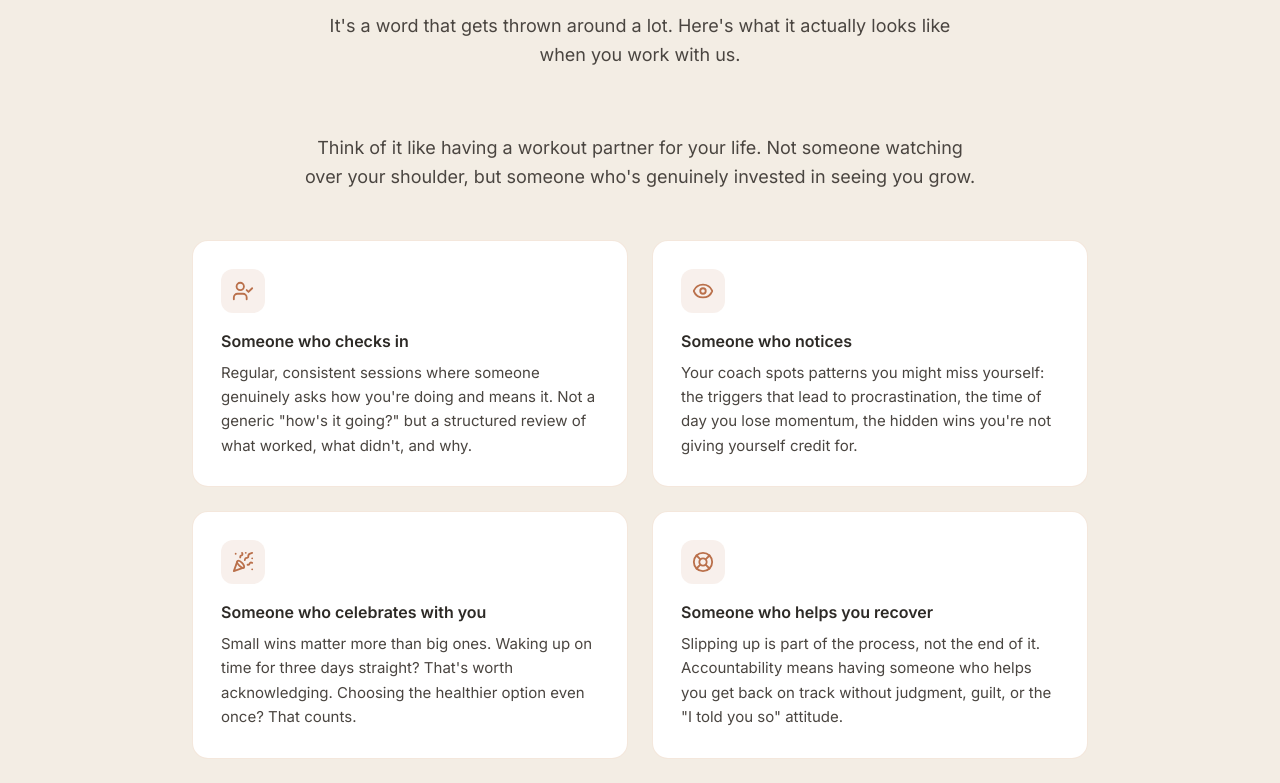
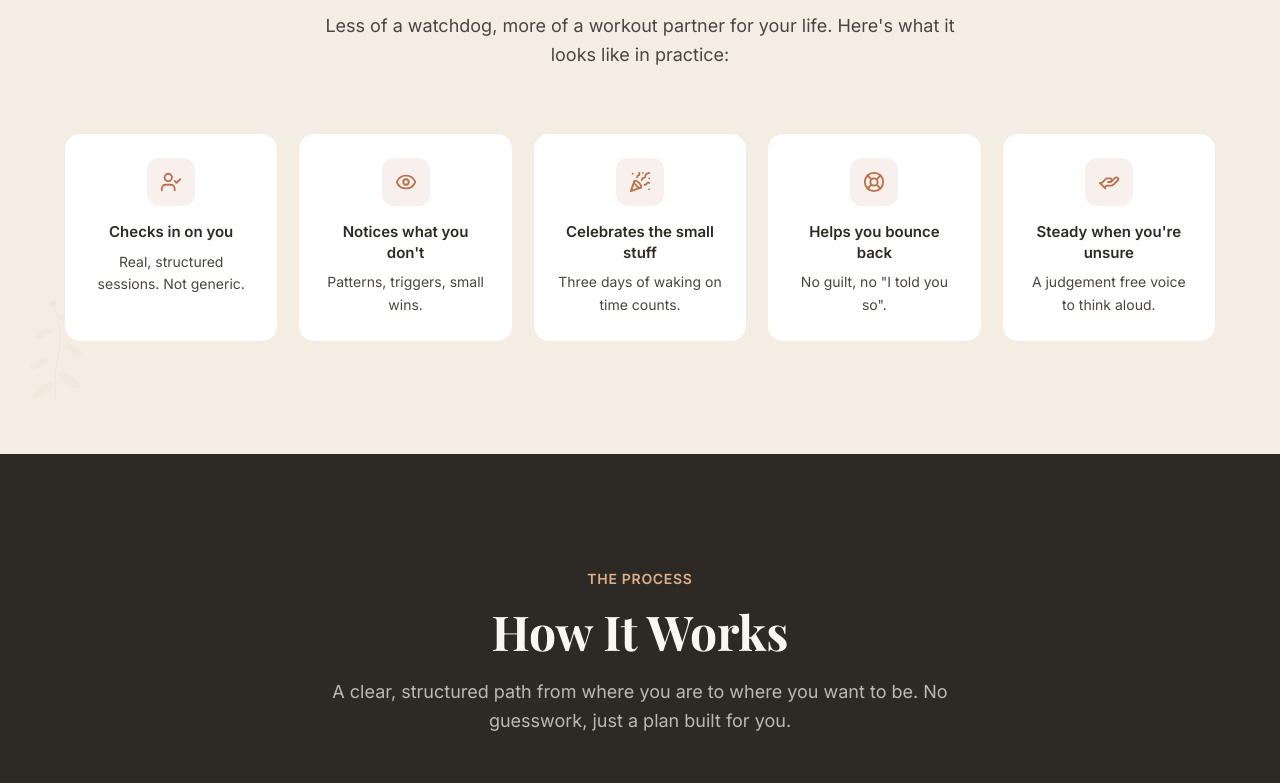
Before and after one commit to tanayapsyche/Saantvanaa, a Next.js app: page / in a window 1280 px wide. Shown: the part 1860-2643 px from the top of the page. Built offline with nearby package versions, Linux system fonts and the light colour scheme; a web font is replaced by a local one.

Commit message:
Restore hero min-heights, compact Accountability cards, horizontally scrollable testimonials with humanised voice

```diff
--- a/src/app/before-you-begin/BeforeYouBeginContent.tsx
+++ b/src/app/before-you-begin/BeforeYouBeginContent.tsx
@@ -14,7 +14,7 @@ export function BeforeYouBeginContent() {
   return (
     <>
       {/* Hero — Morning Nook aesthetic */}
-      <section className="relative overflow-hidden">
+      <section className="relative overflow-hidden min-h-[85vh] flex items-center">
         <div className="absolute inset-0">
           <Image
             src="/images/autumn-window.jpg"
--- a/src/app/contact/ContactContent.tsx
+++ b/src/app/contact/ContactContent.tsx
@@ -13,7 +13,7 @@ export function ContactContent() {
   return (
     <>
       {/* Hero — Morning Nook aesthetic */}
-      <section className="relative overflow-hidden">
+      <section className="relative overflow-hidden min-h-[85vh] flex items-center">
         <div className="absolute inset-0">
           <Image
             src="/images/flowers-shadow.jpg"
--- a/src/app/services/ServicesContent.tsx
+++ b/src/app/services/ServicesContent.tsx
@@ -61,7 +61,7 @@ export function ServicesContent() {
   return (
     <>
       {/* Hero — Morning Nook aesthetic */}
-      <section className="relative overflow-hidden">
+      <section className="relative overflow-hidden min-h-[85vh] flex items-center">
         <div className="absolute inset-0">
           <Image
             src="/images/morning-nook.jpg"
--- a/src/components/home/Accountability.tsx
+++ b/src/components/home/Accountability.tsx
@@ -8,33 +8,28 @@ import { FlowerInVase, Sprig } from "@/components/ui/Decorations";
 const aspects = [
   {
     icon: UserCheck,
-    title: "Someone who checks in",
-    description:
-      "Regular, consistent sessions where someone genuinely asks how you're doing and means it. Not a generic \"how's it going?\" but a structured review of what worked, what didn't, and why.",
+    title: "Checks in on you",
+    line: "Real, structured sessions. Not generic.",
   },
   {
     icon: Eye,
-    title: "Someone who notices",
-    description:
-      "Your coach spots patterns you might miss yourself: the triggers that lead to procrastination, the time of day you lose momentum, the hidden wins you're not giving yourself credit for.",
+    title: "Notices what you don't",
+    line: "Patterns, triggers, small wins.",
   },
   {
     icon: PartyPopper,
-    title: "Someone who celebrates with you",
-    description:
-      "Small wins matter more than big ones. Waking up on time for three days straight? That's worth acknowledging. Choosing the healthier option even once? That counts.",
+    title: "Celebrates the small stuff",
+    line: "Three days of waking on time counts.",
   },
   {
     icon: LifeBuoy,
-    title: "Someone who helps you recover",
-    description:
-      "Slipping up is part of the process, not the end of it. Accountability means having someone who helps you get back on track without judgment, guilt, or the \"I told you so\" attitude.",
+    title: "Helps you bounce back",
+    line: "No guilt, no \"I told you so\".",
   },
   {
     icon: HelpingHand,
-    title: "Someone to lean on when you're unsure",
-    description:
-      "Some decisions feel too big to make alone. Whether it's a small wobble or a real fork in the road, you'll have a steady, judgement free voice to help you think it through and find your way.",
+    title: "Steady when you're unsure",
+    line: "A judgement free voice to think aloud.",
   },
 ];
 
@@ -48,35 +43,27 @@ export function Accountability() {
         <SectionHeading
           label="Accountability"
           title="What Does Accountability Actually Mean?"
-          subtitle="It's a word that gets thrown around a lot. Here's what it actually looks like when you work with us."
+          subtitle="Less of a watchdog, more of a workout partner for your life. Here's what it looks like in practice:"
         />
 
-        <div className="max-w-4xl mx-auto">
-          <motion.p
-            initial={{ opacity: 0, y: 15 }}
-            whileInView={{ opacity: 1, y: 0 }}
-            viewport={{ once: true }}
-            className="text-center text-lg text-dark-light leading-relaxed mb-12 max-w-2xl mx-auto"
-          >
-            Think of it like having a workout partner for your life. Not someone watching over
-            your shoulder, but someone who&apos;s genuinely invested in seeing you grow.
-          </motion.p>
-
-          <div className="grid grid-cols-1 sm:grid-cols-2 gap-6">
+        <div className="max-w-6xl mx-auto">
+          <div className="grid grid-cols-2 sm:grid-cols-3 lg:grid-cols-5 gap-4 sm:gap-5">
             {aspects.map((item, i) => (
               <motion.div
                 key={item.title}
                 initial={{ opacity: 0, y: 20 }}
                 whileInView={{ opacity: 1, y: 0 }}
                 viewport={{ once: true }}
-                transition={{ duration: 0.5, delay: i * 0.1 }}
-                className="bg-white rounded-2xl p-7 border border-secondary/30 hover:border-accent/30 transition-all hover:shadow-md"
+                transition={{ duration: 0.4, delay: i * 0.07 }}
+                className="bg-white rounded-2xl p-5 sm:p-6 border border-secondary/25 hover:border-accent/35 transition-all hover:shadow-md flex flex-col items-center text-center h-full"
               >
-                <div className="w-11 h-11 bg-accent/10 rounded-xl flex items-center justify-center mb-4">
+                <div className="w-12 h-12 bg-accent/10 rounded-xl flex items-center justify-center mb-4">
                   <item.icon size={22} className="text-accent" />
                 </div>
-                <h3 className="font-semibold text-dark mb-2">{item.title}</h3>
-                <p className="text-dark-light leading-relaxed text-[15px]">{item.description}</p>
+                <h3 className="font-semibold text-dark text-[15px] mb-2 leading-snug">
+                  {item.title}
+                </h3>
+                <p className="text-dark-light text-sm leading-relaxed">{item.line}</p>
               </motion.div>
             ))}
           </div>
--- a/src/lib/constants.ts
+++ b/src/lib/constants.ts
@@ -99,45 +99,45 @@ export const IS_THIS_FOR_YOU = [
 export const TESTIMONIALS = [
   {
     quote:
-      "I've tried a dozen apps and planners. None of them stuck because none of them talked back. Having someone actually check in on me twice a week changed everything.",
-    name: "Priya M.",
-    role: "Marketing Professional",
+      "Okay so I came in just wanting to fix my sleep. Three months in I had a routine, a therapist, and a much kinder relationship with myself. Slightly dramatic but worth it.",
+    name: "Rhea T.",
+    role: "HR Manager, 28",
   },
   {
     quote:
-      "I always thought I was just lazy. Turns out there was a lot going on underneath that no habit tracker could fix. Working on both parts together actually moved the needle.",
-    name: "Arjun K.",
-    role: "Software Developer",
+      "Twelve habit apps. None of them worked. Turns out I didn't need another app, I needed someone to ask me 'so what happened on Wednesday?' once a week.",
+    name: "Priya M.",
+    role: "Marketing, 31",
   },
   {
     quote:
-      "My brain works differently and most coaches don't get that. Here, they built the plan around me instead of asking me to fit into theirs. First time something has actually worked.",
-    name: "Neha S.",
-    role: "Graduate Student",
+      "I genuinely thought I was just lazy. Turns out there was a lot going on under there that no planner was gonna fix. Wish I'd done this years ago tbh.",
+    name: "Arjun K.",
+    role: "Software dev, 29",
   },
   {
     quote:
-      "Honestly, I came in just hoping to wake up earlier. I left three months later actually liking the person I was becoming. I didn't expect that.",
-    name: "Rhea T.",
-    role: "HR Manager",
-  },
-  {
-    quote:
-      "What I love is that nothing here is fake-positive. When I had a bad week, we talked about why. When I had a good week, we celebrated it. It just felt human.",
-    name: "Karan D.",
-    role: "Doctor",
-  },
-  {
-    quote:
-      "I came in convinced I was broken. I left understanding that my brain just needs different scaffolding than most people's. That alone changed how I talk to myself.",
+      "First time someone built the plan around how my brain actually works, instead of asking me to fit into theirs. ADHD finally felt seen, not managed.",
     name: "Aanya R.",
     role: "Architect, ADHD",
   },
   {
     quote:
-      "The bi-weekly sessions saved me. I always thought I needed motivation. Turns out I just needed someone in my corner who noticed when I was drifting.",
+      "Bad weeks didn't get dismissed. Good weeks didn't get over-celebrated. Just real, honest, human conversations. That's what I'd been missing.",
+    name: "Karan D.",
+    role: "Doctor, 34",
+  },
+  {
+    quote:
+      "I came in feeling broken. I left realising my brain just needs different scaffolding than most. That single reframe changed everything.",
+    name: "Neha S.",
+    role: "Grad student",
+  },
+  {
+    quote:
+      "I always thought I needed motivation. Nope. I needed someone in my corner who noticed when I was quietly drifting. That made all the difference.",
     name: "Vikram S.",
-    role: "Entrepreneur",
+    role: "Founder, 36",
   },
 ] as const;
 
```
Also changed, not shown: src/components/home/Testimonials.tsx (+52 -8 lines).
